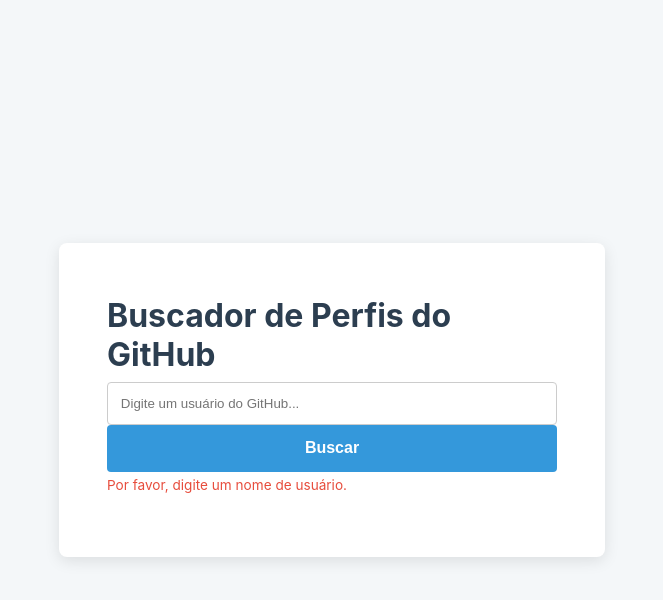
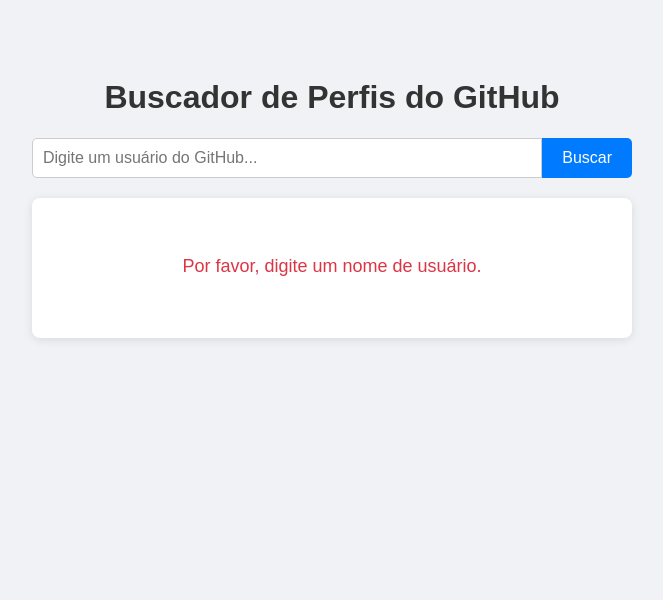
Before and after one commit to Tatiana-adv/exercicioajax, a plain HTML site: page index.html in a window 1280 px wide. Both pictures are taken after a click on the button "Buscar". Shown: the whole page, without its empty margins (308-971 px from the left). Drawn offline with Linux system fonts and the light colour scheme; files that its build step writes are made by us from their sources; files whose address does not match are found by name.

Commit message:
Update style.css

```diff
--- a/style.css
+++ b/style.css
@@ -1,117 +1,102 @@
-/* Estilos gerais */
 body {
-    font-family: -apple-system, BlinkMacSystemFont, "Segoe UI", Roboto, Helvetica, Arial, sans-serif;
-    background-color: #f4f7f9;
+    font-family: Arial, sans-serif;
+    background-color: #f0f2f5;
     color: #333;
     display: flex;
     justify-content: center;
-    align-items: center;
-    min-height: 100vh;
+    padding-top: 50px;
+}
+
+.container {
+    width: 90%;
+    max-width: 600px;
+    text-align: center;
+}
+
+.search-container {
+    display: flex;
+    margin-bottom: 20px;
+}
+
+#username-input {
+    flex-grow: 1;
+    padding: 10px;
+    font-size: 16px;
+    border: 1px solid #ccc;
+    border-radius: 5px 0 0 5px;
+}
+
+#search-button {
+    padding: 10px 20px;
+    font-size: 16px;
+    border: none;
+    background-color: #007bff;
+    color: white;
+    cursor: pointer;
+    border-radius: 0 5px 5px 0;
+}
+
+#profile-container {
+    background-color: #fff;
+    border-radius: 8px;
+    box-shadow: 0 2px 10px rgba(0,0,0,0.1);
+    padding: 20px;
+    min-height: 100px;
+}
+
+/* Estilos para as mensagens */
+.initial-message, .loading-message, .error-message {
+    color: #888;
+    font-size: 18px;
+    padding-top: 20px;
+}
+.error-message {
+    color: #dc3545;
+}
+
+/* Estilos para o Card do Perfil */
+.profile-card {
+    display: flex;
+    text-align: left;
+    gap: 20px;
+}
+
+.profile-avatar {
+    width: 120px;
+    height: 120px;
+    border-radius: 50%;
+    border: 3px solid #007bff;
+}
+
+.profile-info h2 {
     margin: 0;
 }
 
-.container {
-    background-color: #fff;
-    padding: 2rem 3rem;
-    border-radius: 8px;
-    box-shadow: 0 4px 15px rgba(0, 0, 0, 0.1);
-    width: 100%;
-    max-width: 450px;
+.profile-info .username {
+    color: #666;
+    margin-top: 5px;
 }
 
-h1 {
-    margin-bottom: 0.5rem;
-    color: #2c3e50;
+.profile-info .bio {
+    margin-top: 15px;
 }
 
-p {
-    margin-bottom: 2rem;
-    color: #7f8c8d;
+.profile-info ul {
+    list-style: none;
+    padding: 0;
+    margin-top: 15px;
 }
 
-/* Grupo de formulário */
-.form-group {
-    margin-bottom: 1.5rem;
+.profile-info ul li {
+    margin-bottom: 5px;
 }
 
-label {
-    display: block;
-    margin-bottom: 0.5rem;
-    font-weight: 600;
+.profile-link {
+    display: inline-block;
+    margin-top: 15px;
+    padding: 10px 15px;
+    background-color: #28a745;
+    color: white;
+    text-decoration: none;
+    border-radius: 5px;
 }
-
-input[type="text"],
-input[type="email"],
-input[type="password"] {
-    width: 100%;
-    padding: 0.8rem;
-    border: 1px solid #ccc;
-    border-radius: 4px;
-    box-sizing: border-box; /* Garante que o padding não afete a largura total */
-    transition: border-color 0.3s;
-}
-
-input:focus {
-    outline: none;
-    border-color: #3498db;
-}
-
-/* Botão */
-button {
-    width: 100%;
-    padding: 0.9rem;
-    border: none;
-    background-color: #3498db;
-    color: #fff;
-    font-size: 1rem;
-    font-weight: bold;
-    border-radius: 4px;
-    cursor: pointer;
-    transition: background-color 0.3s, opacity 0.3s;
-}
-
-button:hover {
-    background-color: #2980b9;
-}
-
-/* Estilo para estado de carregamento do botão */
-button:disabled {
-    background-color: #95a5a6;
-    cursor: not-allowed;
-    opacity: 0.7;
-}
-
-/* Mensagens de erro e status */
-.error-message {
-    color: #e74c3c;
-    font-size: 0.85rem;
-    display: block;
-    min-height: 1.2em; /* Evita que o layout "pule" quando a mensagem aparece */
-    margin-top: 0.3rem;
-}
-
-input.is-invalid {
-    border-color: #e74c3c;
-}
-
-#form-status {
-    padding: 1rem;
-    margin-bottom: 1rem;
-    border-radius: 4px;
-    text-align: center;
-    display: none; /* Começa escondido */
-}
-
-#form-status.success {
-    background-color: #d4edda;
-    color: #155724;
-    border: 1px solid #c3e6cb;
-    display: block;
-}
-
-#form-status.error {
-    background-color: #f8d7da;
-    color: #721c24;
-    border: 1px solid #f5c6cb;
-    display: block;
-}
```
